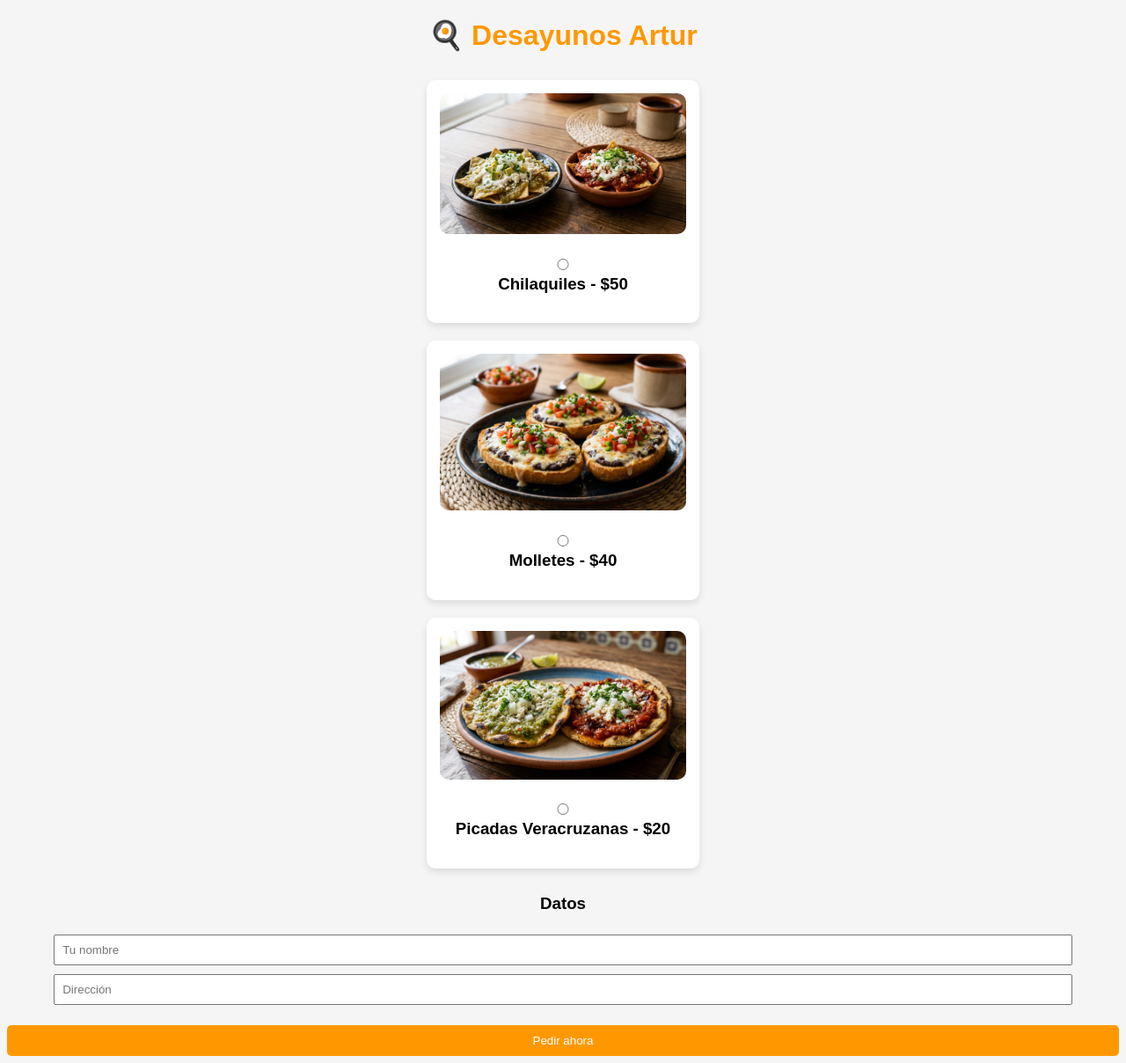
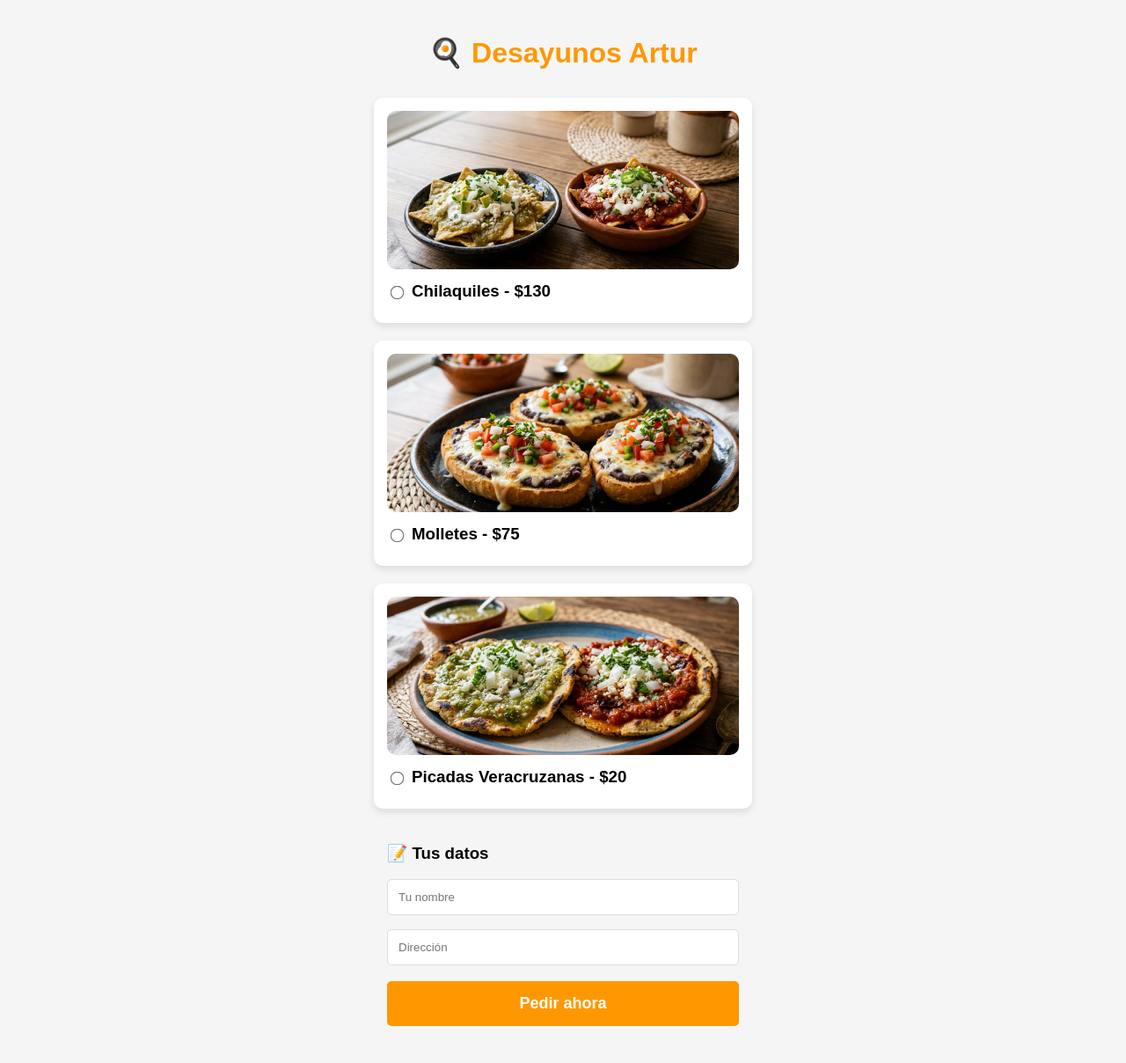
Before and after one commit to arsilvaib-prog/app-desayunos, a Flask app: page / in a window 1280 px wide. Shown: the whole page at 88% size. After the commit the page ends 1166 px from the top, so only its background shows below. Run offline with Flask 3, Linux system fonts and the light colour scheme.

Commit message:
Actualizado manifest.json y menu.html con iconos

```diff
--- a/templates/menu.html
+++ b/templates/menu.html
@@ -2,6 +2,13 @@
 <html>
 <head>
     <title>Desayunos Artur</title>
+
+
+    <link rel="shortcut icon" href="/static/favicon.ico">
+    <link rel="icon" type="image/png" sizes="192x192" href="/static/icon-192.png">
+    <link rel="icon" type="image/png" sizes="512x512" href="/static/icon-512.png">
+    <link rel="apple-touch-icon" href="/static/icon-192.png">
+
 
     <link rel="manifest" href="/manifest.json">
 
@@ -10,6 +17,8 @@
         font-family: Arial;
         background: #f5f5f5;
         text-align: center;
+        margin: 0;
+        padding: 20px;
     }
 
     h1 {
@@ -20,35 +29,67 @@
         display: flex;
         flex-direction: column;
         align-items: center;
+        max-width: 400px;
+        margin: 0 auto;
     }
 
     .card {
         background: white;
         padding: 15px;
-        margin: 10px;
+        margin: 10px 0;
         border-radius: 10px;
-        width: 280px;
+        width: 100%;
         box-shadow: 0 4px 8px rgba(0,0,0,0.1);
     }
 
     img {
         width: 100%;
+        height: 180px;
+        object-fit: cover;
         border-radius: 10px;
     }
 
     button {
         background: #ff9800;
         color: white;
-        padding: 10px;
+        padding: 15px;
         border: none;
         border-radius: 5px;
         width: 100%;
+        font-size: 18px;
+        font-weight: bold;
+        cursor: pointer;
+        margin-top: 10px;
     }
 
-    input {
-        width: 90%;
-        padding: 8px;
-        margin: 5px;
+    button:hover {
+        background: #f57c00;
+    }
+
+    input[type="text"] {
+        width: 100%;
+        padding: 12px;
+        margin: 8px 0;
+        border: 1px solid #ddd;
+        border-radius: 5px;
+        box-sizing: border-box;
+    }
+
+    input[type="radio"] {
+        margin-right: 10px;
+        transform: scale(1.2);
+    }
+
+    h3 {
+        display: flex;
+        align-items: center;
+        margin: 10px 0;
+    }
+
+    .datos-section {
+        width: 100%;
+        text-align: left;
+        margin-top: 20px;
     }
     </style>
 </head>
@@ -64,7 +105,7 @@
         <img src="/static/chilaquiles.jpg">
         <h3>
             <input type="radio" name="producto" value="Chilaquiles" required>
-            Chilaquiles - $50
+            Chilaquiles - $130
         </h3>
     </div>
 
@@ -72,23 +113,24 @@
         <img src="/static/molletes.jpg">
         <h3>
             <input type="radio" name="producto" value="Molletes">
-            Molletes - $40
+            Molletes - $75
         </h3>
     </div>
 
-<div class="card">
-     <img src="/static/picadas.jpg">
-     <h3>
+    <div class="card">
+        <img src="/static/picadas.jpg">
+        <h3>
             <input type="radio" name="producto" value="Picadas Veracruzanas">
             Picadas Veracruzanas - $20
         </h3>
     </div>
 
-    <h3>Datos</h3>
-    <input type="text" name="cliente" placeholder="Tu nombre" required>
-    <input type="text" name="direccion" placeholder="Dirección" required>
+    <div class="datos-section">
+        <h3>📝 Tus datos</h3>
+        <input type="text" name="cliente" placeholder="Tu nombre" required>
+        <input type="text" name="direccion" placeholder="Dirección" required>
+    </div>
 
-    <br>
     <button type="submit">Pedir ahora</button>
 
 </div>
```
Also changed, not shown: manifest.json.
